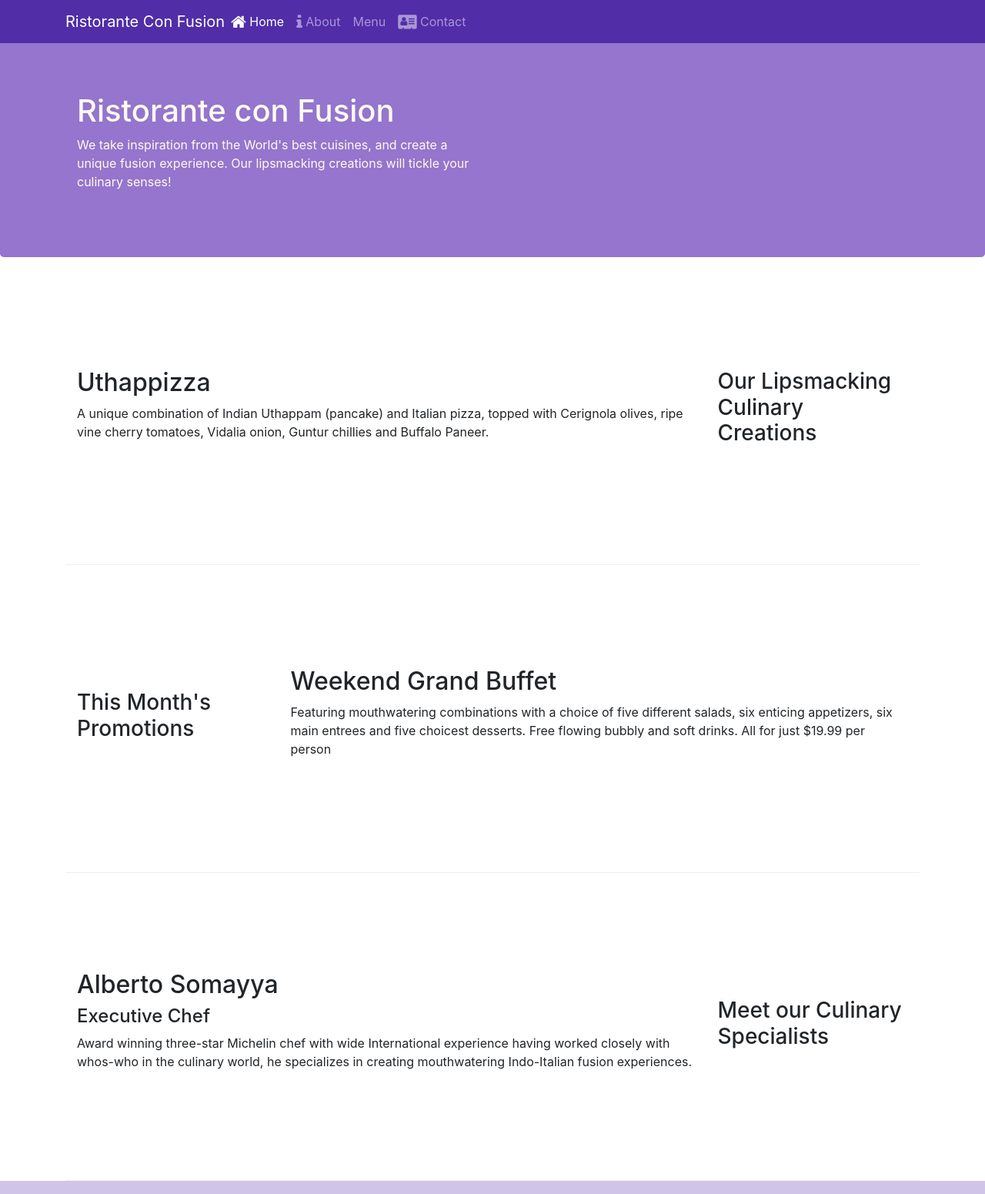
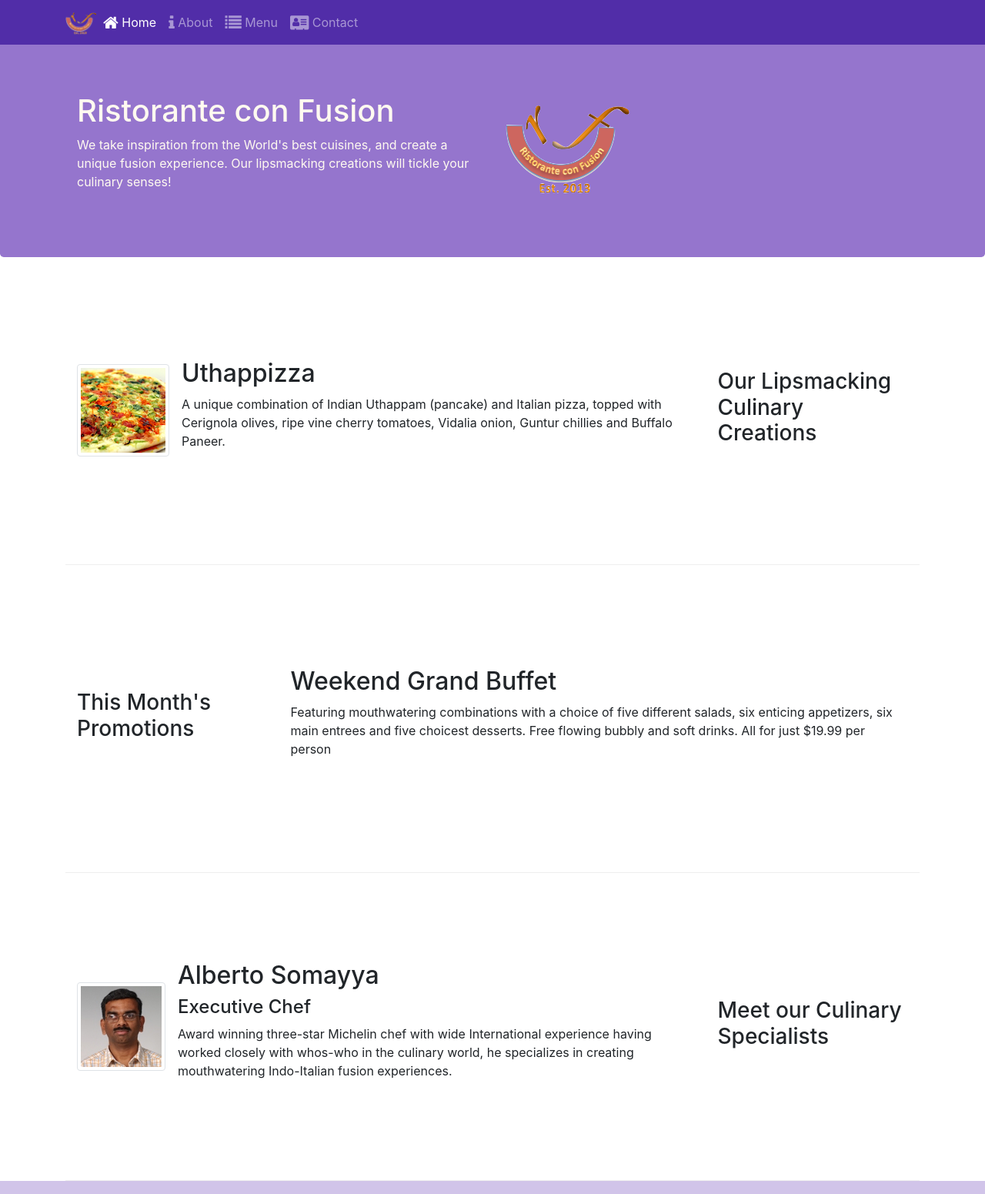
Before and after one commit to kcbrink1054/Bootstrap4, a website: page index.html in a window 1280 px wide. Shown: the top 1551 px of the page at 77% size. Drawn offline with nearby package versions, Linux system fonts and the light colour scheme.

Commit message:
images and media

```diff
--- a/index.html
+++ b/index.html
@@ -21,13 +21,13 @@
       <button class="navbar-toggler" type="button" data-toggle="collapse" data-target="#Navbar">
         <span class="navbar-toggler-icon"></span>
       </button>
-      <a class="navbar-brand mr-auto" href="#">Ristorante Con Fusion</a>
+      <a class="navbar-brand mr-auto" href="#"><img src="img/logo.png" height="30" width="41"></a>
 
       <div class="collapse navbar-collapse" id="Navbar">
         <ul class="navbar-nav mr-auto">
             <li class="nav-item"><a class="nav-link active" href="#"><span class="fa fa-home fa-lg"></span> Home</a></li>
             <li class="nav-item"><a class="nav-link" href="./aboutus.html"><span class="fa fa-info fa-lg"></span> About</a></li>
-            <li class="nav-item"><a class="nav-link" href="#"<span class="fa fa-list fa-lg"></span> Menu</a></li>
+            <li class="nav-item"><a class="nav-link" href="#"><span class="fa fa-list fa-lg"></span> Menu</a></li>
             <li class="nav-item"><a class="nav-link" href="./contactus.html"><span class="fa fa-address-card fa-lg"></span> Contact</a></li>
         </ul>
       </div>
@@ -40,7 +40,8 @@
                     <h1>Ristorante con Fusion</h1>
                     <p>We take inspiration from the World's best cuisines, and create a unique fusion experience. Our lipsmacking creations will tickle your culinary senses!</p>
                 </div>
-                <div class="col-12 col-sm">
+                <div class="col-12 col-sm align-self-center">
+                    <img src="img/logo.png" class="img-fluid">
                 </div>
             </div>
         </div>
@@ -52,8 +53,14 @@
                 <h3>Our Lipsmacking Culinary Creations</h3>
             </div>
             <div class="col col-sm order-sm-first col-md">
-                <h2>Uthappizza</h2>
-                <p>A unique combination of Indian Uthappam (pancake) and Italian pizza, topped with Cerignola olives, ripe vine cherry tomatoes, Vidalia onion, Guntur chillies and Buffalo Paneer.</p>
+                <div class="media">
+                    <img class="d-flex mr-3 img-thumbnail align-self-center" src="img/uthappizza.png" alt="uthappizza">
+                    <div class="media-body">
+                        <h2 class="mt-0">Uthappizza</h2>
+                        <p>A unique combination of Indian Uthappam (pancake) and Italian pizza, topped with Cerignola olives, ripe vine cherry tomatoes, Vidalia onion, Guntur chillies and Buffalo Paneer.</p>
+                    </div>
+                </div>
+
             </div>
         </div>
 
@@ -73,9 +80,14 @@
                 <h3>Meet our Culinary Specialists</h3>
             </div>
             <div class="col col-sm order-sm-first col-md">
-                <h2>Alberto Somayya</h2>
-                <h4>Executive Chef</h4>
-                <p>Award winning three-star Michelin chef with wide International experience having worked closely with whos-who in the culinary world, he specializes in creating mouthwatering Indo-Italian fusion experiences. </p>
+                <div class="media">
+                    <img class="d-flex mr-3 img-thumbnail align-self-center" src="img/alberto.png" alt="alberto">
+                    <div class="media-body">
+                        <h2 class="mt-0">Alberto Somayya</h2>
+                        <h4>Executive Chef</h4>
+                        <p>Award winning three-star Michelin chef with wide International experience having worked closely with whos-who in the culinary world, he specializes in creating mouthwatering Indo-Italian fusion experiences. </p>
+                    </div>
+                </div>
             </div>
         </div>
     </div>
```
Also changed, not shown: aboutus.html (+6 -5 lines), contactus.html (+4 -3 lines), img/alberto.png (added), img/buffet.png (added), img/logo.png (added), img/uthappizza.png (added), 1 other file.
